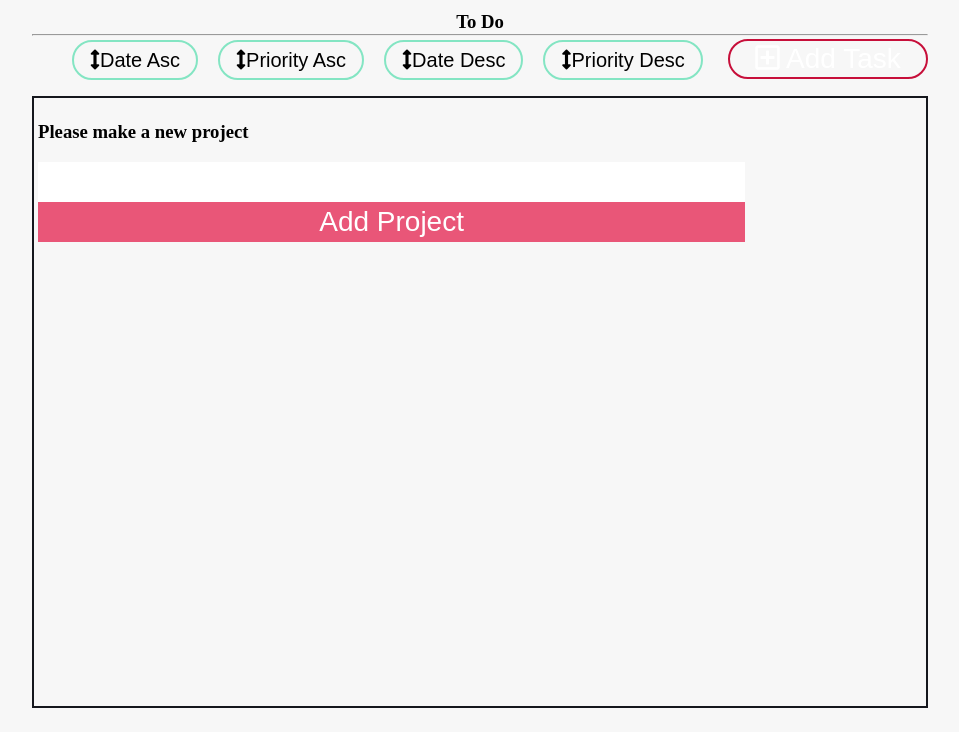
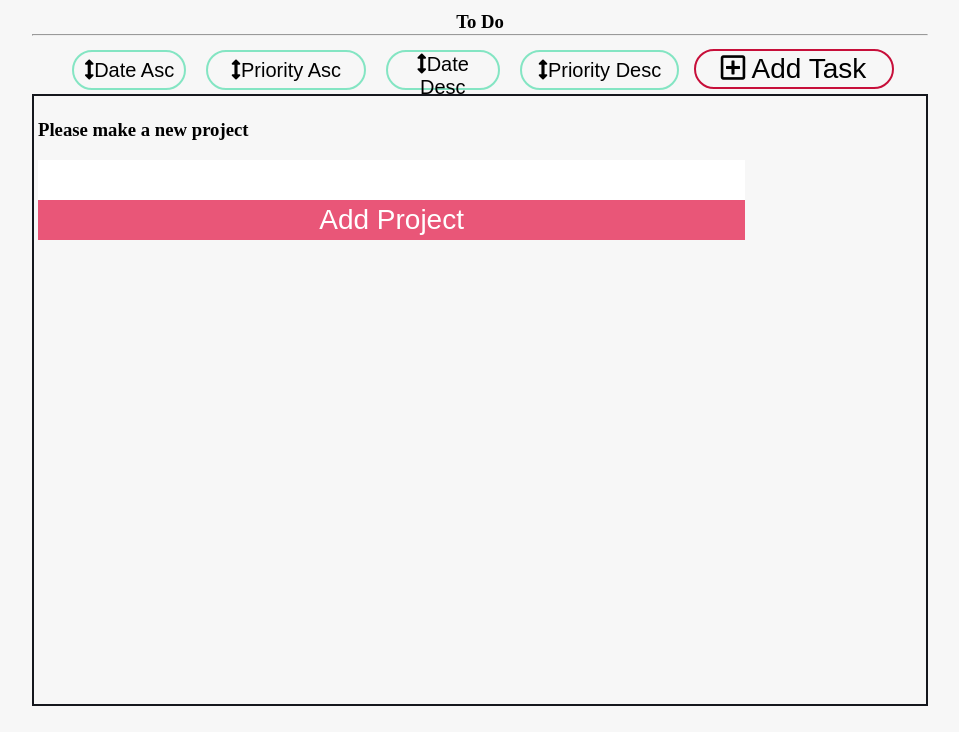
Before and after one commit to SilenceOfTheLambdas/tasker, a PHP site: page /landing.php in a window 1280 px wide. Shown: the part 68-800 px from the top of the page, without its empty margins (160-1119 px from the left). Run offline with PHP 8.4, Linux system fonts and the light colour scheme; the visitor is signed in with stand-in values (Sample User, id 1); data that the repository does not hold is empty; some web fonts are replaced.

Commit message:
started index page re-design

```diff
--- a/css/main.css
+++ b/css/main.css
@@ -218,9 +218,11 @@ div.container {
 div.sorting {
   width: 100%;
   height: 50px;
+  display: grid;
+  grid-template-areas: "Buttons Add-Task";
+  grid-template-columns: 15% 20% 15% 20% 30%;
   background: none;
   text-align: left;
-  margin-top: -10px;
 }
 
 div.sorting > p {
@@ -228,6 +230,7 @@ div.sorting > p {
 }
 
 div.sorting > form {
+  grid: Buttons;
   float: left; /* is NOT ignored, keeps buttons as a row! */
   /* display: inline; not Needed */
   margin-left: 20px;
@@ -248,6 +251,10 @@ div.sorting > form > button:hover {
   transition: 0.3s;
   background: #3fdaa49f;
   cursor: pointer;
+}
+
+div.addItem {
+  grid: Add-Task;
 }
 
 div#sorting {
@@ -384,7 +391,7 @@ button {
 div.addItem,
 div.editItem {
   /* The holder for the add item button */
-  float: right;
+  margin: 0 auto;
   display: block;
   margin-top: -15px;
 }
@@ -393,7 +400,7 @@ button.add-item-button {
   /* The button itself */
   cursor: pointer;
   background: none;
-  color: white;
+  color: black;
   width: 200px;
   border-radius: 48px;
   border: #c70f3a 2px solid;
@@ -402,7 +409,7 @@ button.add-item-button {
 
 button.add-item-button > a {
   /* The button itself */
-  color: white;
+  color: black;
   font-style: none;
   text-decoration: none;
 }
--- a/landing.php
+++ b/landing.php
@@ -136,7 +136,6 @@ if (!isset($_SESSION['name'])) {
 
                 <div class="addItem">
                     <!-- This holds the add item div-->
-
                     <button class="add-item-button" id="add-item"><a href="#openModal" id="open-modal"><i class="far fa-plus-square"></i> Add Task</a></button> <!-- button to activate modal -->
 
                     <div id="openModal" class="modalDialog" style="display: none;">
```
Lines whose indentation alone changed are shown as unchanged.
